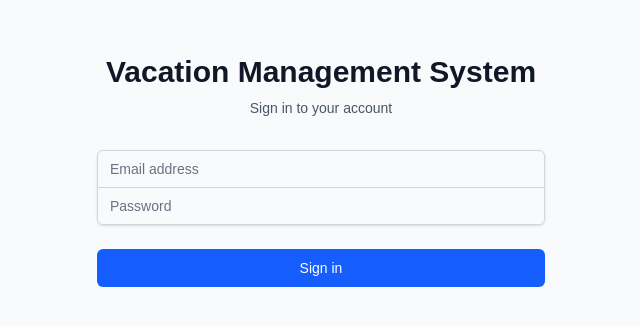
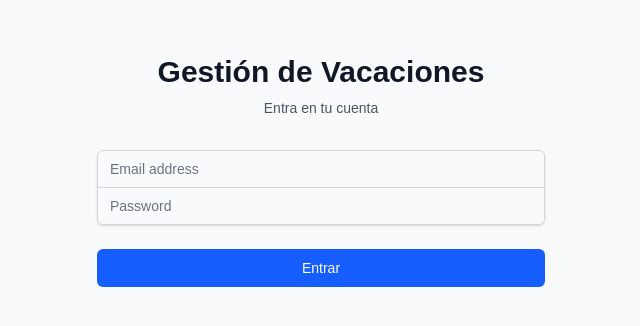
Before and after one commit to Mancasvel/calendar_notaria, a Next.js app: page /login in a window 1280 px wide. Shown: the part 242-568 px from the top of the page, without its empty margins (319-959 px from the left). Built offline with nearby package versions, Linux system fonts and the light colour scheme; no server answers.

Commit message:
fix: updated to spanish

```diff
--- a/src/app/login/page.tsx
+++ b/src/app/login/page.tsx
@@ -48,10 +48,10 @@ export default function LoginPage() {
       <div className="max-w-md w-full space-y-8">
         <div>
           <h2 className="mt-6 text-center text-3xl font-extrabold text-gray-900">
-            Vacation Management System
+            Gestión de Vacaciones
           </h2>
           <p className="mt-2 text-center text-sm text-gray-600">
-            Sign in to your account
+            Entra en tu cuenta
           </p>
         </div>
         <form className="mt-8 space-y-6" onSubmit={handleSubmit}>
@@ -98,7 +98,7 @@ export default function LoginPage() {
               disabled={loading}
               className="group relative w-full flex justify-center py-2 px-4 border border-transparent text-sm font-medium rounded-md text-white bg-blue-600 hover:bg-blue-700 focus:outline-none focus:ring-2 focus:ring-offset-2 focus:ring-blue-500 disabled:opacity-50"
             >
-              {loading ? 'Signing in...' : 'Sign in'}
+              {loading ? 'Entrando...' : 'Entrar'}
             </button>
           </div>
         </form>
```
